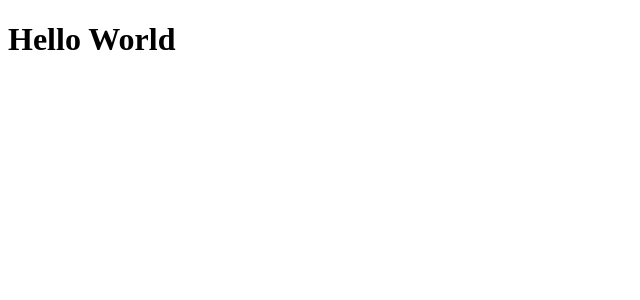
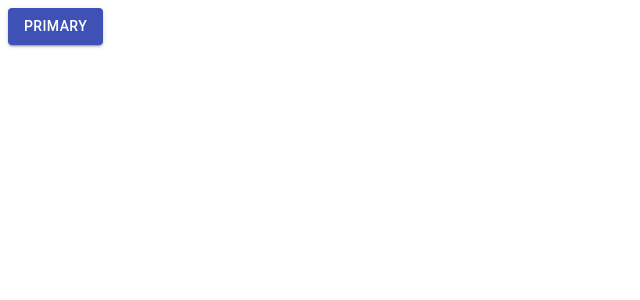
Before and after one commit to fabriciodorneles/materialUI-training, a React (Create React App) app: page / in a window 1280 px wide. Shown: the top 300 px of the page, without its empty margins (0-640 px from the left). Built offline with nearby package versions, Linux system fonts and the light colour scheme.

Commit message:
second test button

```diff
--- a/src/App.js
+++ b/src/App.js
@@ -1,11 +1,11 @@
 import React from 'react';
+import { Button } from '@material-ui/core';
 
 function App() {
   return (
-    <div className="App">
-<h1>Hello World</h1>
-    </div>
-  );
+    <>
+      <Button variant="contained" color="primary"> Primary </Button>
+    </>)
 }
 
 export default App;
```
